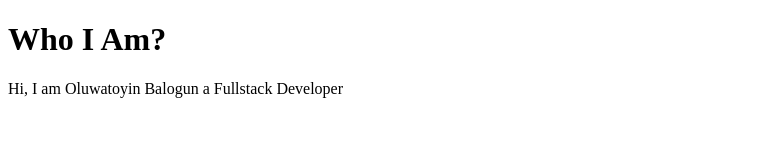
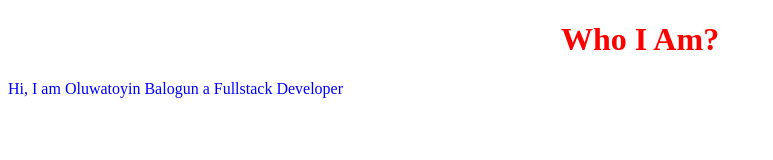
Before and after one commit to Toyinbalogun/ToyinBalogun.github.io, a plain HTML site: page index.html in a window 1280 px wide. Shown: the whole page, without its empty margins (0-773 px from the left). Drawn offline with Linux system fonts and the light colour scheme.

Commit message:
added styling to page

```diff
--- a/index.html
+++ b/index.html
@@ -4,6 +4,7 @@
     <meta charset="UTF-8">
     <meta name="viewport" content="width=device-width, initial-scale=1.0">
     <title>Toyin Balogun</title>
+    <link rel="stylesheet" href="style.css">
 </head>
 <body>
     <h1>Who I Am?</h1>
--- /dev/null
+++ b/style.css
@@ -0,0 +1,8 @@
+h1{
+    color: red;
+    text-align: center;
+}
+
+p{
+    color: blue;
+}
```
